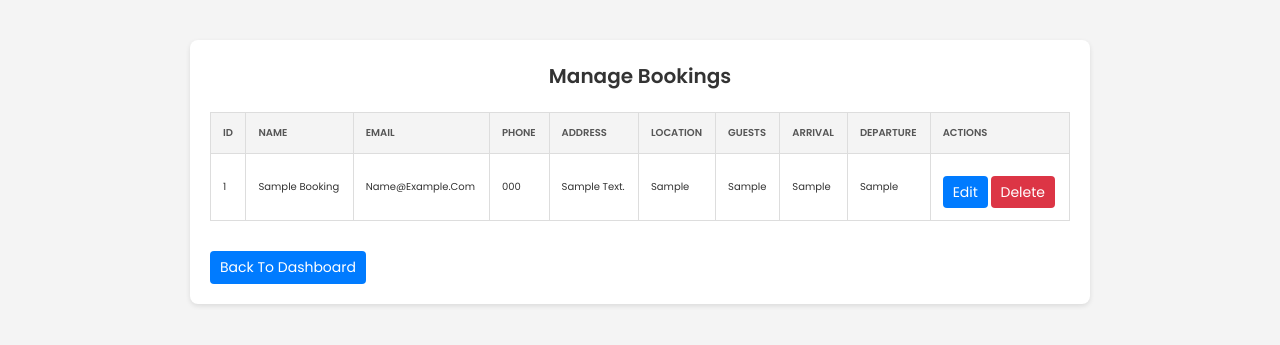
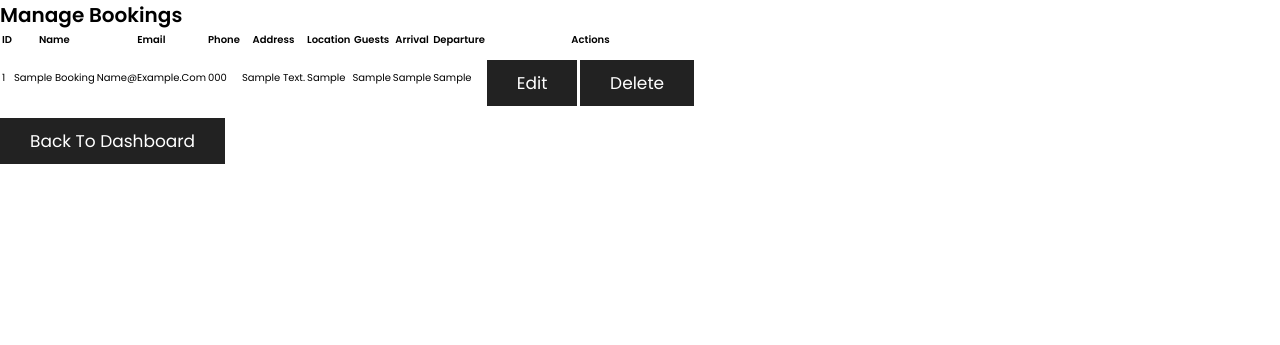
Before and after one commit to Sepi-X/Travel-Website, a PHP site: page /php/manage_bookings.php in a window 1280 px wide. Shown: the top 345 px of the page. Run offline with PHP 8.4, Linux system fonts and the light colour scheme; the visitor is signed in with stand-in values (Sample User, id 1); tables that the repository leaves empty or names only in its code hold one stand-in row (values such as "Sample post"); data that the repository does not hold is empty.

Commit message:
Update style.css

```diff
--- a/css/style.css
+++ b/css/style.css
@@ -1,3 +1,4 @@
+/*------Font Format and the color  and the styles of it----------*/
 @import url('https://fonts.googleapis.com/css2?family=Poppins:wght@100;200;300;400;500;600&display=swap');
 
 :root{
@@ -21,12 +22,12 @@
    text-decoration: none;
    text-transform: capitalize;
 }
-
+/*---- Font Size --------*/
 html{
    font-size: 62.5%;
    overflow-x: hidden;
 }
-
+/*-------- Scrollbar style color -----*/
 html::-webkit-scrollbar{
    width: 1rem;
 }
@@ -42,14 +43,14 @@ html::-webkit-scrollbar-thumb{
 section{
    padding:5rem 10%;
 }
-
+/*------ fadeIn is used in home part for animation -----*/
 @keyframes fadeIn {
    0%{
       transform: scale(0);
       opacity: 0;
    }
 }
-
+/*------- Class heading in the about us--------*/
 .heading{
    background-size: cover !important;
    background-position: center !important;
@@ -66,7 +67,7 @@ section{
    color:var(--white);
    text-shadow: var(--text-shadow);
 }
-
+/*-------- btn in the home class and others ------*/
 .btn{
    display: inline-block;
    background: var(--black);
@@ -80,6 +81,7 @@ section{
 .btn:hover{
    background: var(--main-color);
 }
+/*------- Class heading from our-services part --------*/
 
 .heading-title{
    text-align: center;
@@ -88,7 +90,7 @@ section{
    text-transform: uppercase;
    color:var(--black);
 }
-
+/*------ Class header --------*/
 .header{
    position: sticky;
    top:0; left:0; right:0;
@@ -101,11 +103,13 @@ section{
    align-items: center;
    justify-content: space-between;
 }
+/*------ Class header and logo --------*/
 
 .header .logo{
    font-size: 2.5rem;
    color:var(--black);
 }
+/*------ Class header and navbar --------*/
 
 .header .navbar a{
    font-size: 2rem;
@@ -116,13 +120,14 @@ section{
 .header .navbar a:hover{
    color:var(--main-color);
 }
-
+/*------- Size of Menu button--------*/
 #menu-btn{
    font-size: 2.5rem;
    cursor: pointer;
    color:var(--black);
    display: none;
 }
+/*------ Class of home ------*/
 
 .home{
    padding:0;
@@ -169,7 +174,7 @@ section{
 .home .slide .content .btn{
    animation:fadeIn .2s linear backwards .6s;
 }
-
+/*----- class of hoe in the class of swipper ------*/
 .home .swiper-button-next,
 .home .swiper-button-prev{
    top:inherit;
@@ -196,7 +201,7 @@ section{
 .home .swiper-button-prev{
    right: 7rem;
 }
-
+/*-------  services box-container which are the icons------*/
 .services .box-container{
    display: grid;
    grid-template-columns: repeat(auto-fit, minmax(16rem, 1fr));
@@ -223,6 +228,7 @@ section{
    font-size: 1.7rem;
    padding-top: 1rem;
 }
+/*----- Class home-about -------  */
 
 .home-about{
    display: flex;
@@ -255,6 +261,7 @@ section{
    line-height: 2;
    color:var(--black);
 }
+/*------ Class of home-packages ------*/
 
 .home-packages{
    background: var(--light-bg);
@@ -265,7 +272,6 @@ section{
    grid-template-columns: repeat(auto-fit, minmax(30rem, 1fr));
    gap: 2rem;
 }
-
 .home-packages .box-container .box{
    border:var(--border);
    box-shadow: var(--box-shadow);
@@ -309,7 +315,7 @@ section{
    text-align: center;
    margin-top: 2rem;
 }
-
+/*----- Class of home-offer  --------*/
 .home-offer{
    text-align: center;
 }
@@ -331,7 +337,7 @@ section{
    line-height: 2;
    padding:1rem 0;
 }
-
+/*------ Class of about --------*/
 .about{
    display: flex;
    align-items: center;
@@ -389,7 +395,7 @@ section{
    color:var(--light-black);
    display:block;
 }
-
+/*------- Class of reviews ------*/
 .reviews{
    background: var(--light-bg);
 }
@@ -436,7 +442,7 @@ section{
    border-radius: 50%;
    margin-top: 1rem;
 }
-
+/* ----- Class of packages --------*/
 .packages .box-container{
    display: grid;
    grid-template-columns: repeat(auto-fit, minmax(30rem, 1fr));
@@ -496,6 +502,7 @@ section{
    text-align: center;
    margin-top: 2rem;
 }
+/*---- Class of booking-form -------*/
 
 .booking .book-form{
    padding:2rem;
@@ -551,13 +558,14 @@ section{
 
 
 
-
+/*-------- Footer class ---------*/
 
 .footer{
    background: url(../images/footer-bg.jpg) no-repeat;
    background-size: cover;
    background-position: center;
 }
+/*-------- Footer class and box-container ---------*/
 
 .footer .box-container{
    display: grid;
@@ -587,7 +595,7 @@ section{
 .footer .box-container .box a:hover i{
    padding-right: 2rem;
 }
-
+/*-------- footer adn the credits part the color and the size----------*/
 .footer .credit{
    text-align: center;
    padding-top: 3rem;
@@ -614,7 +622,7 @@ section{
 
 
 
-
+/*------ For the menu when it getts shrink------ */
 
 /* media queries  */
 
@@ -635,14 +643,14 @@ section{
    section{
       padding:3rem 2rem;
    }
-
+/*----- Class home when get shrink ------*/
    .home .slide .content h3{
       font-size: 10vw;
    }
 
 }
-
 @media (max-width:768px){
+/*--- heading of bookings and others ------*/
 
    .heading h1{
       font-size: 4rem;
@@ -684,257 +692,10 @@ section{
    html{
       font-size: 50%;
    }
+/*------- Class heading from our-services part when it gets shrink --------*/
 
    .heading-title{
       font-size: 3.5rem;
    }
 
 }
-/*....................................user_booking.........................................*/
-/* General Styles */
-body {
-   font-family: Arial, sans-serif;
-   line-height: 1.6;
-   max-width: 100%;
-   margin: 0 auto;
-   padding: 20px;
-   background-color: #f4f4f4;
-}
-
-h1 {
-   color: #333;
-   text-align: center;
-   margin-bottom: 20px;
-}
-
-/* Container Styling */
-.bookings-container {
-   background-color: #fff;
-   padding: 20px;
-   border-radius: 8px;
-   box-shadow: 0 2px 5px rgba(0, 0, 0, 0.1);
-   margin-top: 20px;
-}
-
-/* Table Styles */
-table {
-   width: 60%;
-   border-collapse: collapse;
-   margin-top: 10px;
-   background-color: #fff;
-}
-
-th, td {
-   border: 1px solid #ddd;
-   padding: 8px;
-   text-align: left;
-}
-
-th {
-   background-color: #f2f2f2;
-   font-weight: bold;
-   text-transform: uppercase;
-   font-size: 10px;
-   color: #555;
-}
-
-td {
-   font-size: 10px;
-   color: #333;
-}
-
-/* No Bookings Message */
-.no-bookings {
-   text-align: center;
-   color: #666;
-   padding: 20px;
-   font-size: 16px;
-}
-
-/* Responsive Design */
-@media (max-width: 768px) {
-   table, th, td {
-       font-size: 12px;
-   }
-
-   .action-buttons a {
-       padding: 6px 8px;
-       font-size: 12px;
-   }
-}
-
-
-/*....................................admin_dashboard.........................................*/
-.dashboard-container {
-   max-width: 900px;
-   margin: 0 auto;
-   padding: 20px;
-   background-color: #fff;
-   border-radius: 8px;
-   box-shadow: 0 2px 5px rgba(0, 0, 0, 0.1);
-}
-
-h1 {
-   text-align: center;
-   color: #333;
-}
-
-section {
-   margin: 20px 0;
-}
-
-form {
-   display: flex;
-   flex-direction: column;
-   gap: 10px;
-}
-
-label {
-   font-weight: bold;
-}
-
-input, textarea, button {
-   padding: 10px;
-   font-size: 16px;
-   border-radius: 4px;
-   border: 1px solid #ddd;
-}
-
-button {
-   background-color: #007bff;
-   color: #fff;
-   cursor: pointer;
-}
-
-button:hover {
-   background-color: #0056b3;
-}
-
-.btn {
-   display: inline-block;
-   padding: 10px 20px;
-   background-color: #007bff;
-   color: white;
-   text-decoration: none;
-   border-radius: 4px;
-}
-
-.btn:hover {
-   background-color: #0056b3;
-}
-
-.logout-btn {
-   background-color: #dc3545;
-}
-
-.logout-btn:hover {
-   background-color: #c82333;
-}
-
-.success {
-   color: green;
-   margin-bottom: 10px;
-}
-
-.error {
-   color: red;
-   margin-bottom: 10px;
-}
-
-
-
-/*....................................manage_booking.........................................*/
-
-
-.manage-bookings-container {
-    max-width: 900px;
-    margin: 20px auto;
-    padding: 20px;
-    background-color: rgb(255, 125, 230);
-    border-radius: 8px;
-    box-shadow: 0 2px 5px rgba(0, 0, 0, 0.1);
-}
-
-table {
-    width: 100%;
-    border-collapse: collapse;
-    margin: 20px 0;
-}
-
-th, td {
-    border: 1px solid #ddd;
-    padding: 12px;
-    text-align: left;
-}
-
-th {
-    background-color: #f4f4f4;
-    font-weight: bold;
-}
-
-.btn {
-    padding: 5px 10px;
-    text-decoration: none;
-    color: #fff;
-    background-color: #007bff;
-    border-radius: 4px;
-    font-size: 14px;
-}
-
-.btn:hover {
-    background-color: #0056b3;
-}
-
-.delete-btn {
-    background-color: #dc3545;
-}
-
-.delete-btn:hover {
-    background-color: #a71d2a;
-}
-.manage-bookings-container {
-   max-width: 900px;
-   margin: 20px auto;
-   padding: 20px;
-   background-color: #fff;
-   border-radius: 8px;
-   box-shadow: 0 2px 5px rgba(0, 0, 0, 0.1);
-}
-
-table {
-   width: 100%;
-   border-collapse: collapse;
-   margin: 20px 0;
-}
-
-th, td {
-   border: 1px solid #ddd;
-   padding: 12px;
-   text-align: left;
-}
-
-th {
-   background-color: #f4f4f4;
-   font-weight: bold;
-}
-
-.btn {
-   padding: 5px 10px;
-   text-decoration: none;
-   color: #fff;
-   background-color: #007bff;
-   border-radius: 4px;
-   font-size: 14px;
-}
-
-.btn:hover {
-   background-color: #0056b3;
-}
-
-.delete-btn {
-   background-color: #dc3545;
-}
-
-.delete-btn:hover {
-   background-color: #a71d2a;
-}
```
